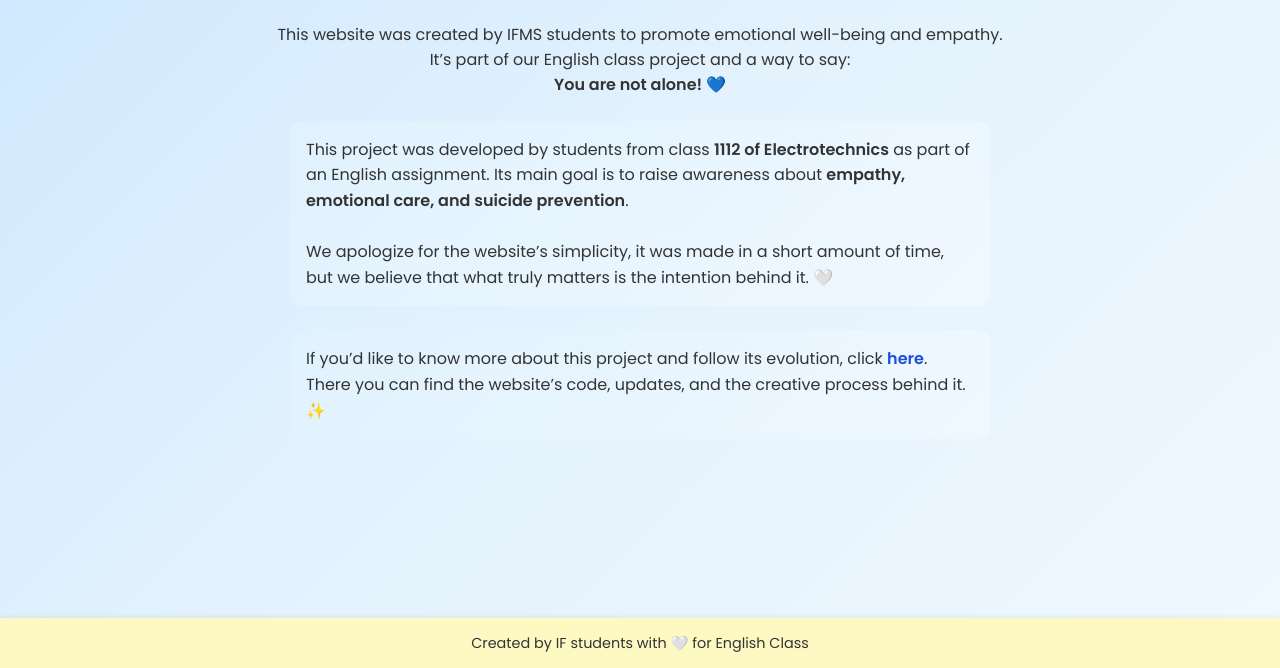
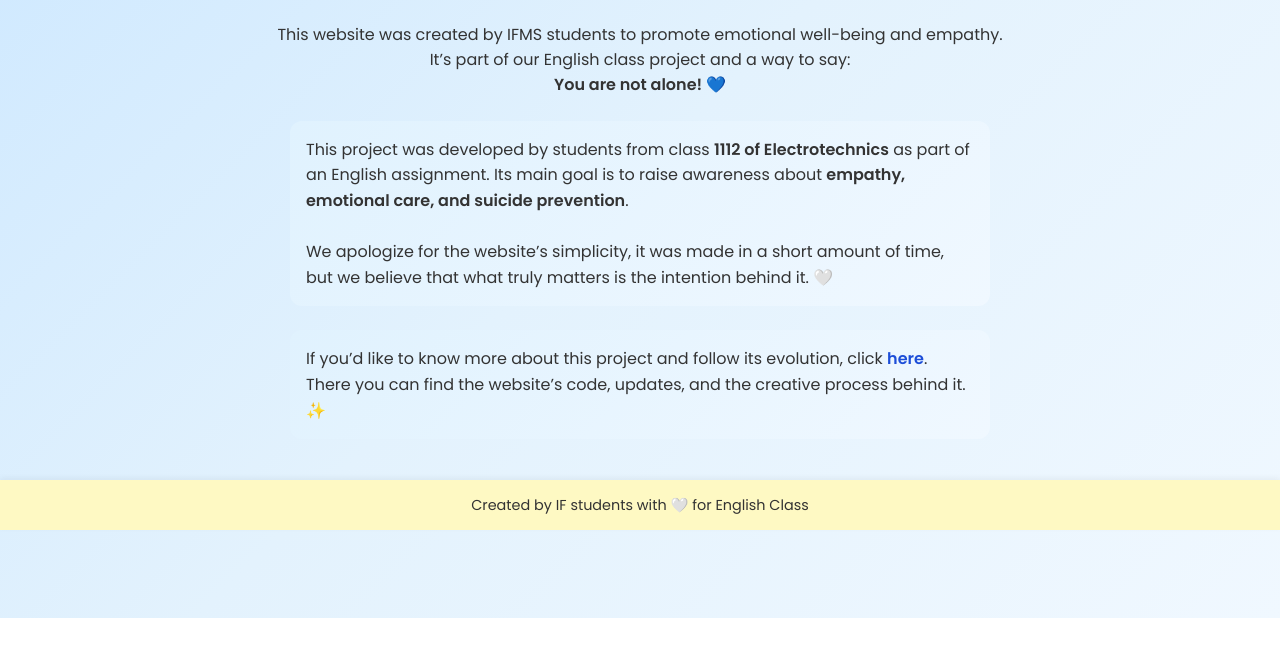
Before and after one commit to maaluuzete/suicide-prevention-site, a plain HTML site: page frontend/templates/index.html in a window 1280 px wide. Shown: the part 270-938 px from the top of the page. After the commit the page ends 888 px from the top, so only its background shows below. Drawn offline with Linux system fonts and the light colour scheme; files that its build step writes are made by us from their sources.

Commit message:
responsividade atualizada novamente

```diff
--- a/frontend/css/style.css
+++ b/frontend/css/style.css
@@ -247,6 +247,14 @@ footer {
   position: relative;
 }
 
+@media (min-width: 900px) {
+  footer {
+    position: fixed;
+    bottom: 0;
+    left: 0;
+  }
+}
+
 @keyframes fadeIn {
   from {opacity: 0;}
   to {opacity: 1;}
```
